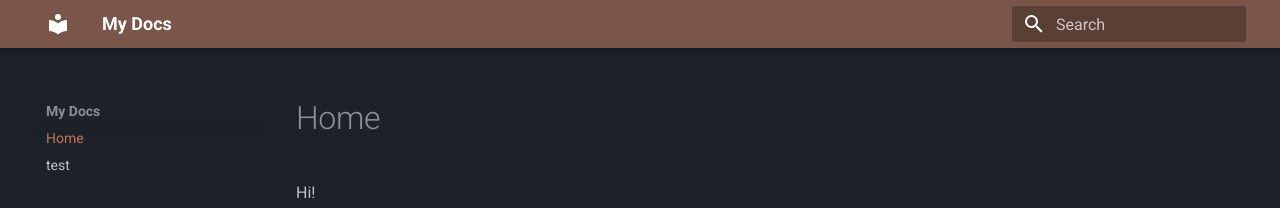
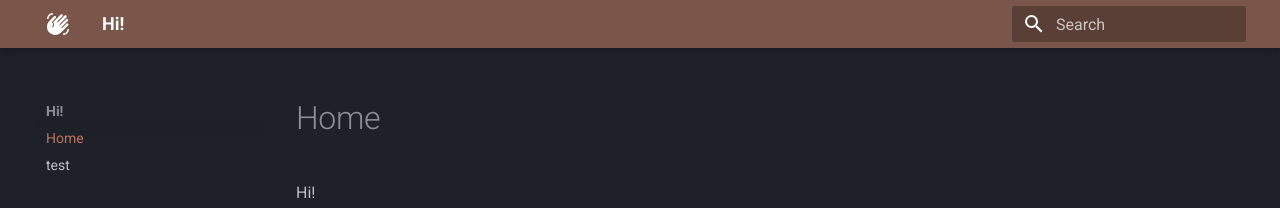
Before and after one commit to djmikeale/hi, an MkDocs documentation site: the page built from docs/index.md, in a window 1280 px wide. Shown: the top 208 px of the page. Built offline with MkDocs 1.6.1 and Material for MkDocs 9.7.7, drawn with Linux system fonts in a browser that asks for light colours.

Commit message:
make code more fun

```diff
--- a/mkdocs.yml
+++ b/mkdocs.yml
@@ -1,6 +1,9 @@
-site_name: My Docs
+site_name: Hi!
 site_url: https://djmikeale.github.io/hi
 theme:
+  # favicon: material/hand-wave needs png - see https://squidfunk.github.io/mkdocs-material/setup/changing-the-logo-and-icons/#favicon
+  icon:
+    logo: material/hand-wave
   name: material
   palette:
     scheme: slate
@@ -8,5 +11,18 @@
     accent: deep orange
   font:
     code: Fira Code
+  features:
+    - content.code.copy
+    - content.code.select
+    - content.code.annotate
 extra_css:
   - stylesheets/extra.css
+
+markdown_extensions:
+  - pymdownx.highlight:
+      anchor_linenums: true
+      line_spans: __span
+      pygments_lang_class: true
+  - pymdownx.inlinehilite
+  - pymdownx.snippets
+  - pymdownx.superfences
```
Also changed, not shown: docs/test.md (+6 -2 lines).
